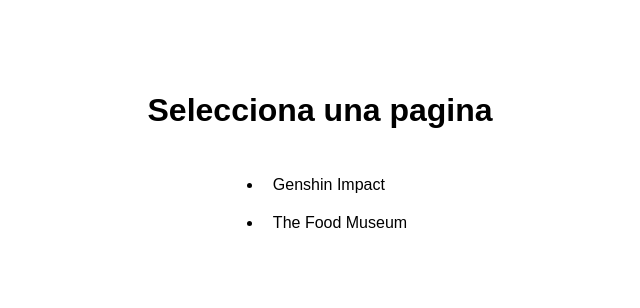
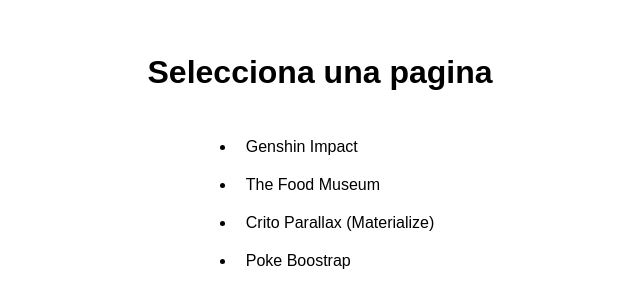
Before and after one commit to descorce/URBE, a plain HTML site: page index.html in a window 1280 px wide. Shown: the part 244-552 px from the top of the page, without its empty margins (328-968 px from the left). Drawn offline with Linux system fonts and the light colour scheme.

Commit message:
Update index.html

```diff
--- a/index.html
+++ b/index.html
@@ -18,6 +18,12 @@
       <li>
         <a href="./TheFoodMuseum/index.html">The Food Museum</a>
       </li>
+      <li>
+        <a href="./CriptoParallax/index.html">Crito Parallax (Materialize)</a>
+      </li>
+      <li>
+        <a href="./PokeBootstrap/index.html">Poke Boostrap</a>
+      </li>
     </ul>
   </div>
 </body>
```
